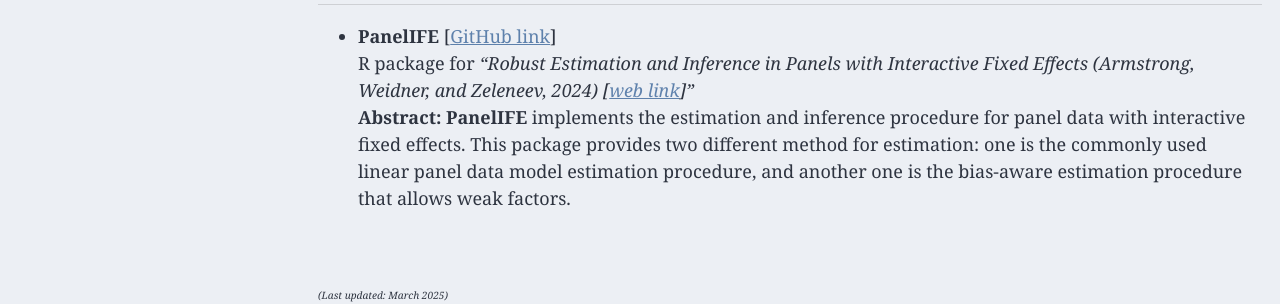
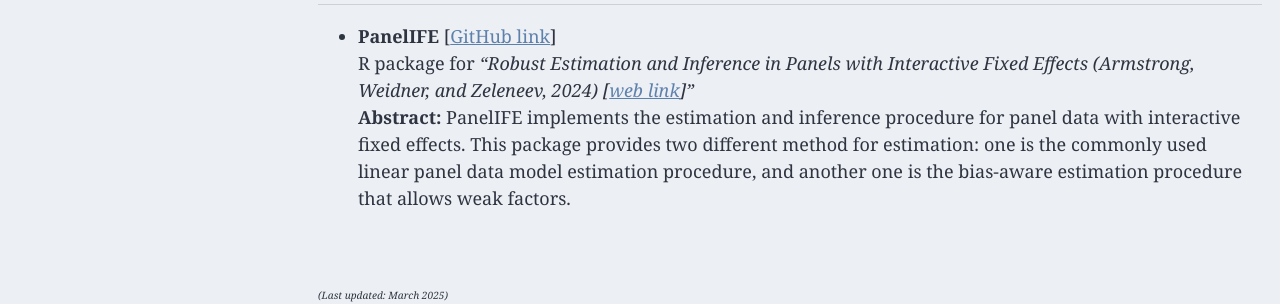
Before and after one commit to chenweihsiang/chenweihsiang.github.io, a Jekyll site: the page built from _pages/research.md, in a window 1280 px wide and 1225 px high. Shown: the part 723-1027 px from the top of the window. Built offline with Jekyll 4.4.1, drawn with Linux system fonts in a browser that asks for light colours; cached includes are drawn as plain includes.

```diff
--- a/_pages/research.md
+++ b/_pages/research.md
@@ -24,7 +24,7 @@ Jau-er Chen, <ins>Chen-Wei Hsiang</ins>\
 
 - **PanelIFE** [[GitHub link](https://github.com/chenweihsiang/PanelIFE)]\
 R package for *"Robust Estimation and Inference in Panels with Interactive Fixed Effects (Armstrong, Weidner, and Zeleneev, 2024) [[web link](https://arxiv.org/abs/2210.06639)]"*\
-**Abstract:** **PanelIFE** implements the estimation and inference procedure for panel data with interactive fixed effects. This package provides two different method for estimation: one is the commonly used linear panel data model estimation procedure, and another one is the bias-aware estimation procedure that allows weak factors.
+**Abstract:** PanelIFE implements the estimation and inference procedure for panel data with interactive fixed effects. This package provides two different method for estimation: one is the commonly used linear panel data model estimation procedure, and another one is the bias-aware estimation procedure that allows weak factors.
 
 
 
```
